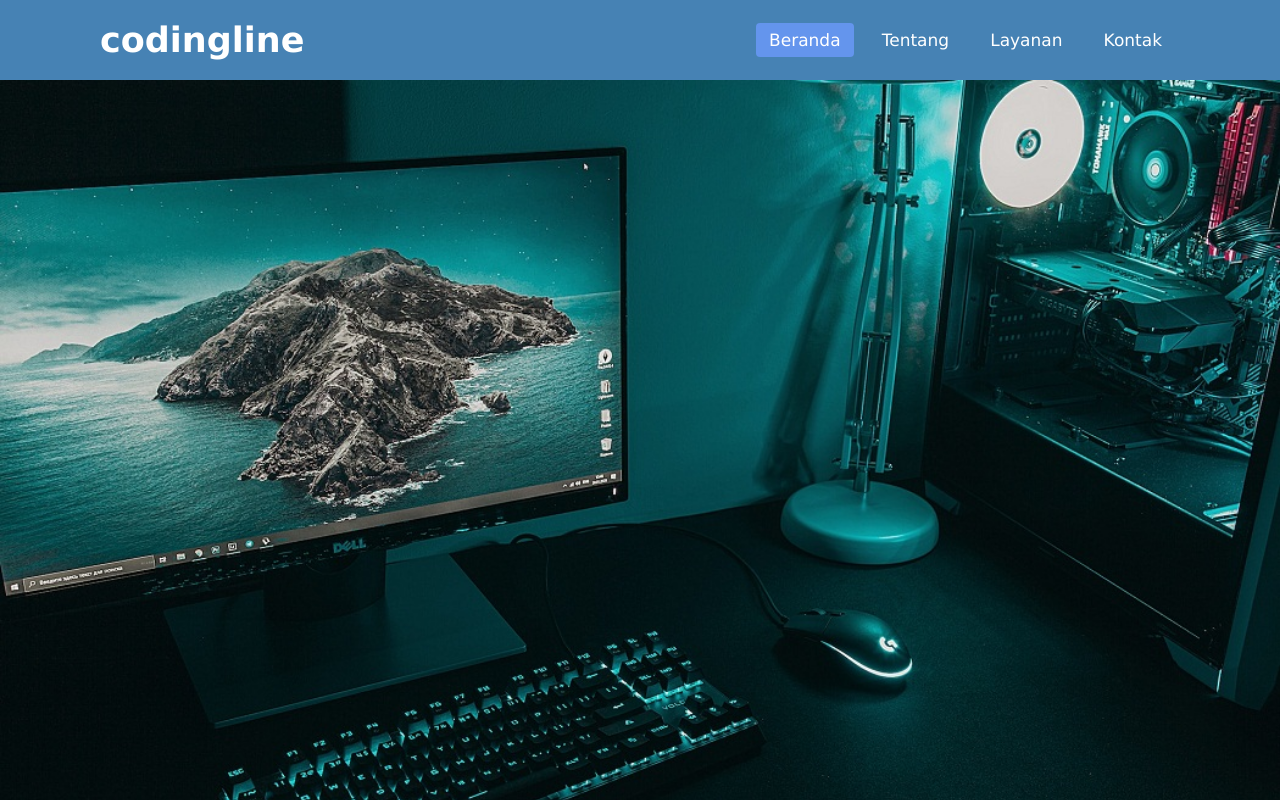
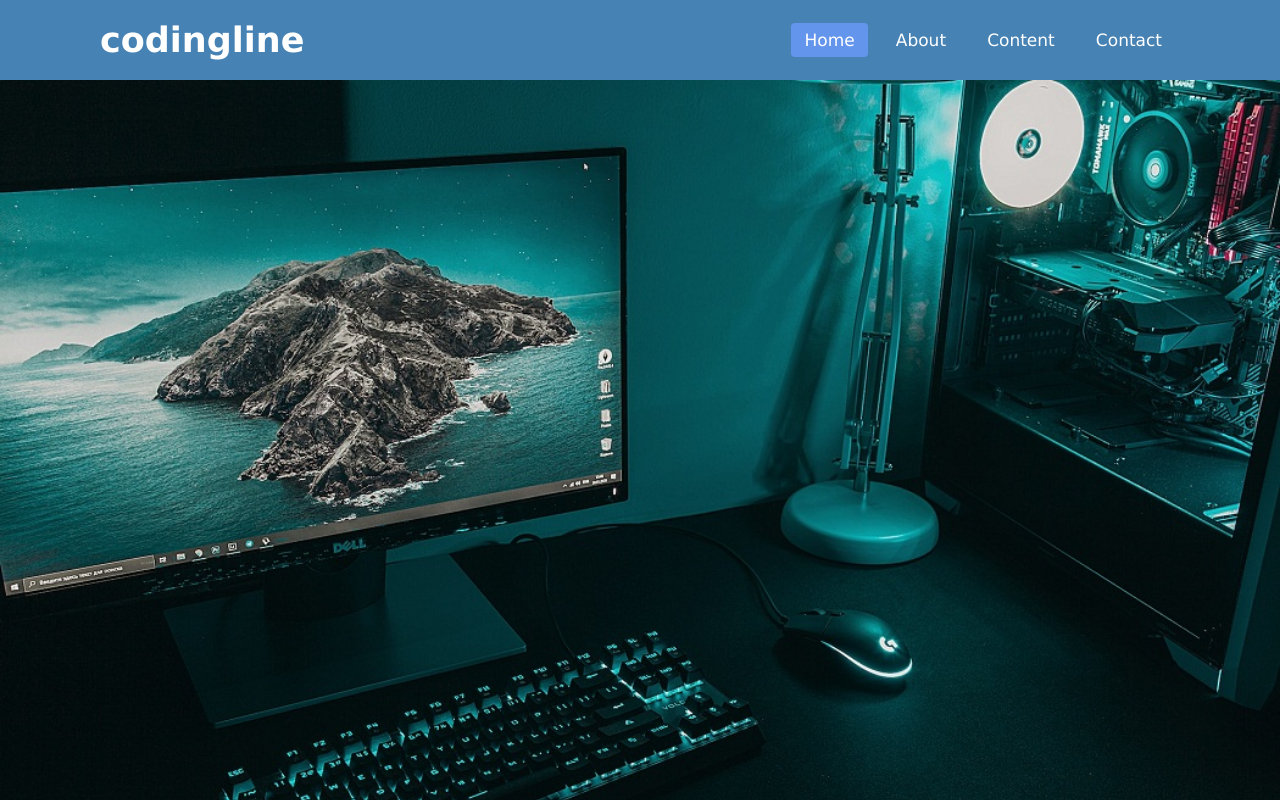
Before and after one commit to aby-sanara/responsive-navbar, a plain HTML site: page Responsive-Navbar/index.html in a window 1280 px wide. Drawn offline with Linux system fonts and the light colour scheme.

Commit message:
Mengubah nama menu

```diff
--- a/Responsive-Navbar/index.html
+++ b/Responsive-Navbar/index.html
@@ -11,10 +11,10 @@
       <input type="checkbox" name="" id="cek" />
       <div class="brand">codingline</div>
       <ul>
-        <li><a href="" class="active">Beranda</a></li>
-        <li><a href="">Tentang</a></li>
-        <li><a href="">Layanan</a></li>
-        <li><a href="">Kontak</a></li>
+        <li><a href="" class="active">Home</a></li>
+        <li><a href="">About</a></li>
+        <li><a href="">Content</a></li>
+        <li><a href="">Contact</a></li>
       </ul>
       <label for="cek" class="btn-menu"><span>&#9776;</span></label>
     </nav>
```
